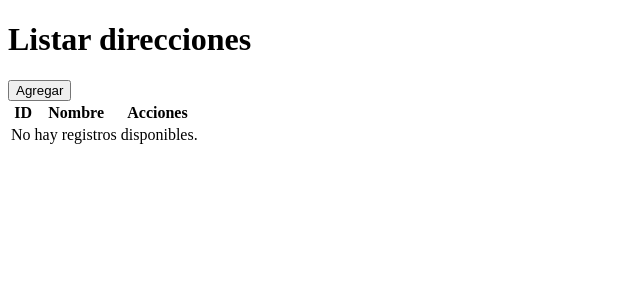
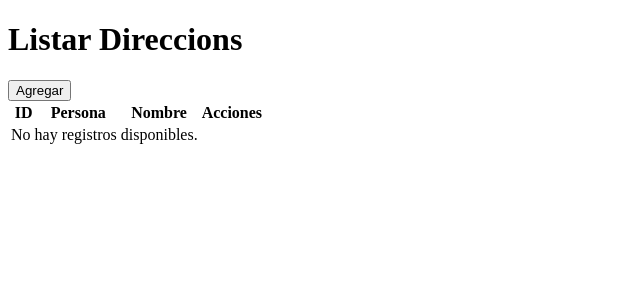
Before and after one commit to OrejuelaJeohassin/whatsapp6a, a PHP site: page / in a window 1280 px wide. Shown: the top 300 px of the page, without its empty margins (0-640 px from the left). Run offline with PHP 8.4, Linux system fonts and the light colour scheme; some libraries are stand-ins or nearby versions.

Commit message:
Update index.php

```diff
--- a/app/views/direccion/index.php
+++ b/app/views/direccion/index.php
@@ -3,28 +3,30 @@
 <head>
     <meta charset="UTF-8">
     <meta name="viewport" content="width=device-width, initial-scale=1.0">
-    <title>Listar direcciones</title>
+    <title>Listar Direccions</title>
     <link rel="stylesheet" href="/whatsapp6a/public/css/style.css">
 </head>
 <body>
 
 <div class="container">
-    <h1>Listar  direcciones</h1>
-    <a href="/whatsapp6a/app/views/direccion/create.php"><button>Agregar</button></a>
+    <h1>Listar  Direccions</h1>
+    <a href="/whatsapp6a/public/direccion/create"><button>Agregar</button></a>
 
     <table>
         <thead>
             <tr>
                 <th>ID</th>
+                <th>Persona</th>
                 <th>Nombre</th>
                 <th>Acciones</th>
             </tr>
         </thead>
         <tbody>
-            <?php if (!empty($direccion) && is_array($direccion)): ?>
-                <?php foreach ($direccion as $direccion): ?>
+            <?php if (!empty($direccions) && is_array($direccions)): ?>
+                <?php foreach ($direccions as $direccion): ?>
                     <tr>
                         <td><?php echo htmlspecialchars($direccion['iddireccion']); ?></td>
+                        <td><?php echo htmlspecialchars($direccion['lapersona']); ?></td>
                         <td><?php echo htmlspecialchars($direccion['nombre']); ?></td>
                         <td>
     <a href="/whatsapp6a/public/direccion/edit?iddireccion=<?php echo htmlspecialchars($direccion['iddireccion']); ?>">
```
